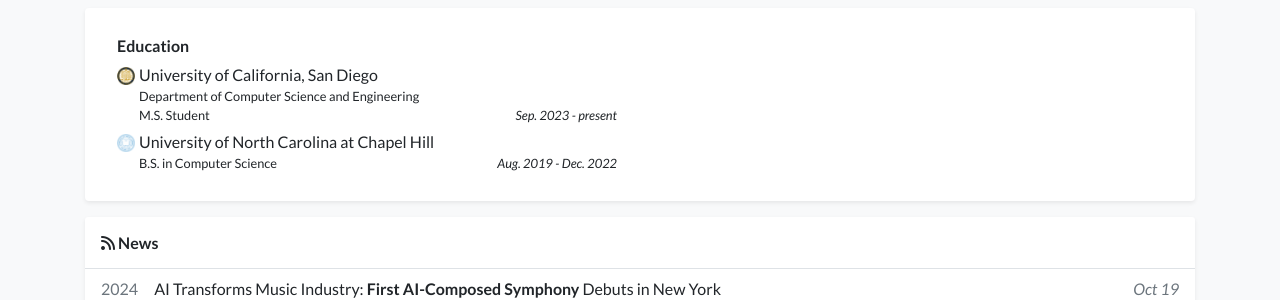
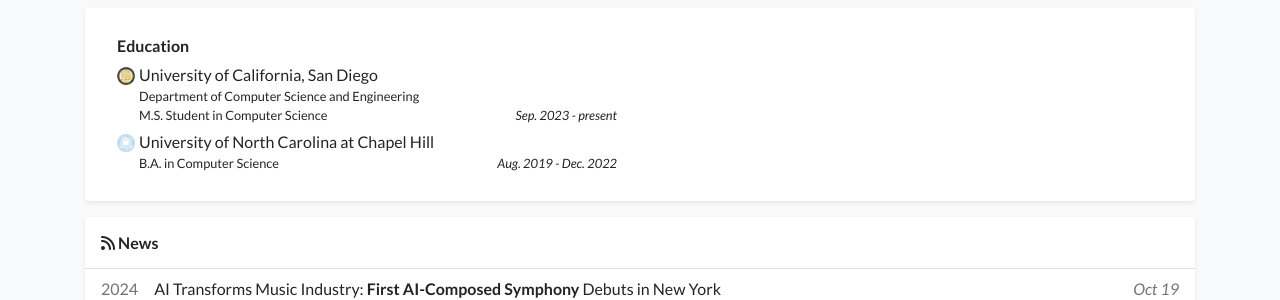
Before and after one commit to lezhangleonard/lezhangleonard.github.io, a Jekyll site: the page built from index.html, in a window 1280 px wide and 900 px high, scrolled down 444 px. Shown: the part 153-453 px from the top of the window. Built offline with Jekyll 4.4.1, drawn with Linux system fonts in a browser that asks for light colours; nearby versions of some CDN libraries; a style sheet for code colours, icons or effects is not loaded.

Commit message:
Update profile.yml

```diff
--- a/_data/profile.yml
+++ b/_data/profile.yml
@@ -34,11 +34,11 @@ education:
   logo: /assets/images/badges/ucsd.png
   position: >-
     Department of Computer Science and Engineering <br/>
-    M.S. Student
+    M.S. Student in Computer Science
   date: Sep. 2023 - present
 - name: University of North Carolina at Chapel Hill
   logo: /assets/images/badges/unc.png
-  position: B.S. in Computer Science
+  position: B.A. in Computer Science
   date: Aug. 2019 - Dec. 2022
 
 # experience:
```
